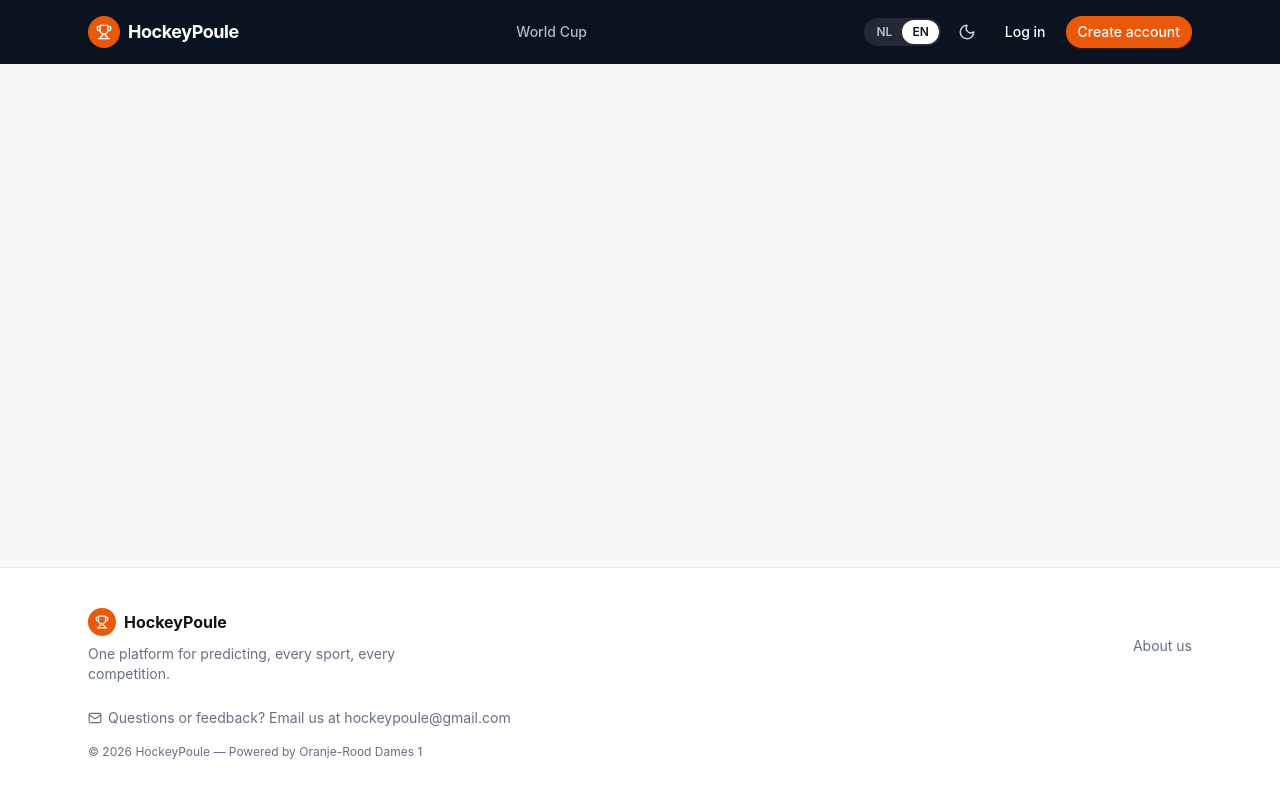
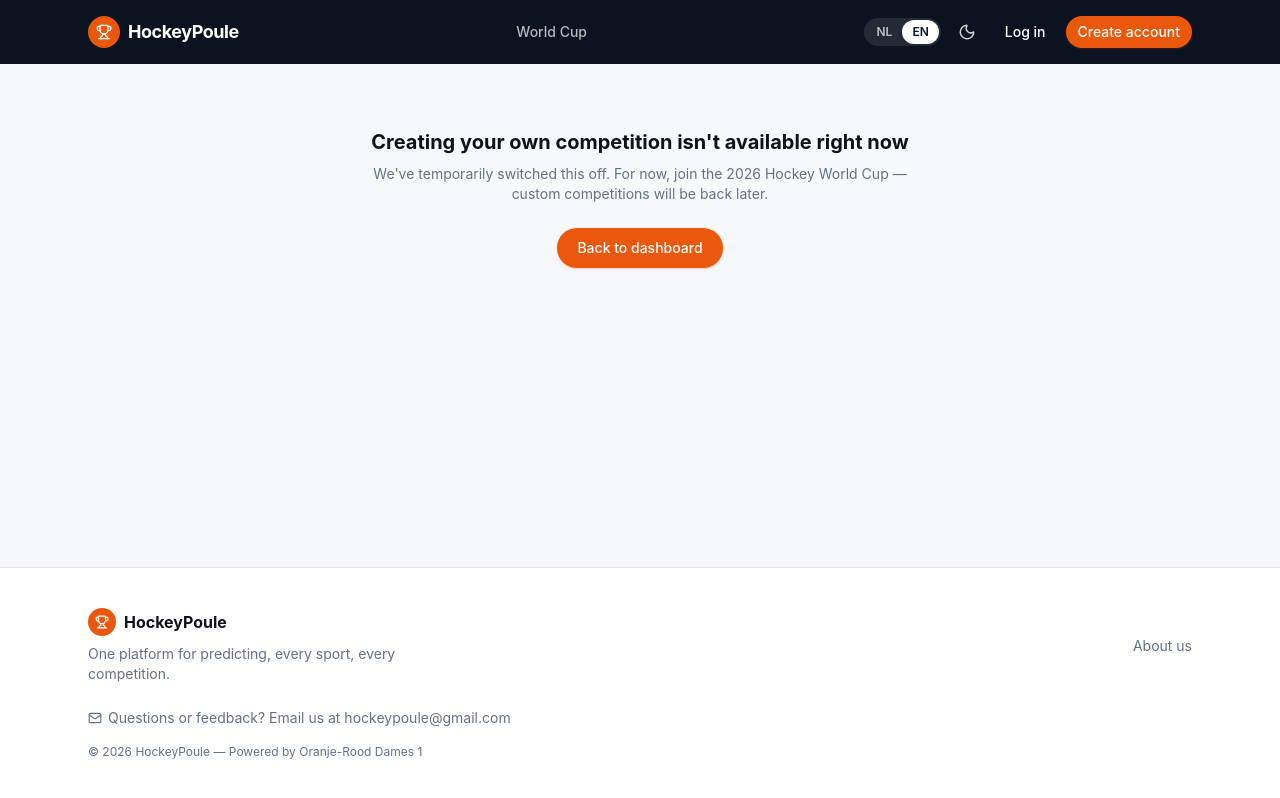
Before and after one commit to Oranjerood/Hockeypoule, a Next.js app: page /en/competitions/create in a window 1280 px wide. Before the commit this address had no page. Built offline with nearby package versions, Linux system fonts and the light colour scheme.

Commit message:
Temporarily hide custom-competition feature site-wide (behind feature flag), fix untranslated payment button labels

```diff
--- a/messages/en.json
+++ b/messages/en.json
@@ -128,6 +128,9 @@
     "noExtra": "No extra",
     "customAmount": "Custom amount",
     "payButton": "Pay and join",
+    "payWithIdeal": "Pay with iDEAL",
+    "payWithCard": "Pay with card",
+    "poweredByMollie": "Secure payment via Mollie",
     "companyOption": "For friends, family, teammates or colleagues",
     "companyOptionText": "Pay once for your company, club, team, family or group of friends. They join afterwards for free using a code.",
     "companyGroupName": "Group name (company, club, team or family)",
@@ -147,6 +150,9 @@
     "createCustom": "Create your own competition",
     "createCustomText": "Football, basketball, your own friend group or league — upload your teams and go.",
     "createCustomButton": "Create competition",
+    "customUnavailableTitle": "Creating your own competition isn't available right now",
+    "customUnavailableText": "We've temporarily switched this off. For now, join the 2026 Hockey World Cup — custom competitions will be back later.",
+    "customUnavailableBack": "Back to dashboard",
     "bulkDiscountNote": "More than 15 people? Email us at hockeypoule@gmail.com for a group deal.",
     "stepBasics": "Basic details",
     "competitionName": "Competition name",
--- a/messages/nl.json
+++ b/messages/nl.json
@@ -128,6 +128,9 @@
     "noExtra": "Geen extra",
     "customAmount": "Ander bedrag",
     "payButton": "Betalen en meedoen",
+    "payWithIdeal": "Betaal met iDEAL",
+    "payWithCard": "Betaal met kaart",
+    "poweredByMollie": "Veilig betalen via Mollie",
     "companyOption": "Voor vrienden, familie, teamgenoten of collega's",
     "companyOptionText": "Betaal in één keer voor je bedrijf, club, team, familie of vriendengroep. Zij doen daarna gratis mee met een code die jij deelt.",
     "companyGroupName": "Naam van de groep (bedrijf, club, team of familie)",
@@ -147,6 +150,9 @@
     "createCustom": "Maak je eigen competitie",
     "createCustomText": "Voetbal, basketbal, je eigen vriendengroep of klasse — upload je teams en ga los.",
     "createCustomButton": "Competitie aanmaken",
+    "customUnavailableTitle": "Eigen competitie maken kan even niet",
+    "customUnavailableText": "We hebben deze functie tijdelijk uitgezet. Speel voorlopig mee met het WK Hockey 2026 — eigen competities komen op een later moment terug.",
+    "customUnavailableBack": "Terug naar dashboard",
     "bulkDiscountNote": "Meer dan 15 personen? Mail ons op hockeypoule@gmail.com voor een passende deal.",
     "stepBasics": "Basisgegevens",
     "competitionName": "Naam van de competitie",
--- a/src/app/[locale]/competitions/create/page.tsx
+++ b/src/app/[locale]/competitions/create/page.tsx
@@ -10,6 +10,7 @@ import Input, { Label } from "@/components/ui/Input";
 import { useAppStore } from "@/lib/store";
 import { SPORTS } from "@/data/mock-data";
 import { generateRoundRobinMatchups, defaultGroupAssignment, pairKey } from "@/lib/round-robin";
+import { CUSTOM_COMPETITIONS_ENABLED } from "@/lib/feature-flags";
 import { Plus, Trash2, Upload, Info } from "lucide-react";
 
 interface TeamDraft {
@@ -400,7 +401,24 @@ function CreateCompetitionContent() {
   );
 }
 
+// Custom-competition creation is temporarily switched off site-wide (see
+// CUSTOM_COMPETITIONS_ENABLED) - the wizard itself stays fully intact below
+// so it's a one-line change to bring back.
+function CustomCompetitionsDisabled() {
+  const t = useTranslations("Competitions");
+  return (
+    <div className="mx-auto max-w-xl px-4 py-16 text-center">
+      <h1 className="text-xl font-bold">{t("customUnavailableTitle")}</h1>
+      <p className="mt-2 text-sm text-muted">{t("customUnavailableText")}</p>
+      <Button className="mt-6" href="/dashboard">{t("customUnavailableBack")}</Button>
+    </div>
+  );
+}
+
 export default function CreateCompetitionPage() {
+  if (!CUSTOM_COMPETITIONS_ENABLED) {
+    return <CustomCompetitionsDisabled />;
+  }
   return (
     <RequireAuth>
       <CreateCompetitionContent />
--- a/src/app/[locale]/page.tsx
+++ b/src/app/[locale]/page.tsx
@@ -12,6 +12,7 @@ import Card from "@/components/ui/Card";
 import Badge from "@/components/ui/Badge";
 import { COMPETITIONS, TEAMS, getSport } from "@/data/mock-data";
 import { formatCurrency, teamName } from "@/lib/utils";
+import { CUSTOM_COMPETITIONS_ENABLED } from "@/lib/feature-flags";
 
 export default function HomePage() {
   const t = useTranslations("Home");
@@ -30,7 +31,11 @@ export default function HomePage() {
     { icon: Zap, title: t("featureLive"), text: t("featureLiveText") },
     { icon: Sliders, title: t("featureFlexible"), text: t("featureFlexibleText") },
     { icon: Building2, title: t("featureCompany"), text: t("featureCompanyText") },
-    { icon: Globe2, title: t("featureMultiSport"), text: t("featureMultiSportText") },
+    // Custom-competition upload is temporarily disabled site-wide - see
+    // CUSTOM_COMPETITIONS_ENABLED. Re-add this card when it's switched back on.
+    ...(CUSTOM_COMPETITIONS_ENABLED
+      ? [{ icon: Globe2, title: t("featureMultiSport"), text: t("featureMultiSportText") }]
+      : []),
   ];
 
   const featured = COMPETITIONS.find((comp) => comp.id === "comp-wk-hockey-2026")!;
@@ -119,6 +124,7 @@ export default function HomePage() {
             );
           })}
 
+          {CUSTOM_COMPETITIONS_ENABLED && (
             <Link href="/competitions/create">
               <Card className="flex h-full flex-col items-start justify-center gap-2 border-dashed p-6 text-left transition-shadow hover:shadow-md">
                 <Globe2 size={28} className="text-primary" />
@@ -126,6 +132,7 @@ export default function HomePage() {
                 <p className="text-sm text-muted">{tc("createCustomText")}</p>
               </Card>
             </Link>
+          )}
         </div>
       </section>
 
--- /dev/null
+++ b/src/lib/feature-flags.ts
@@ -0,0 +1,4 @@
+// Simple feature flags for functionality that's temporarily hidden from the
+// live site but should stay fully built so it can be switched back on later
+// with a one-line change (no code needs to be re-written or restored).
+export const CUSTOM_COMPETITIONS_ENABLED = false;
```
Lines whose indentation alone changed are shown as unchanged.
